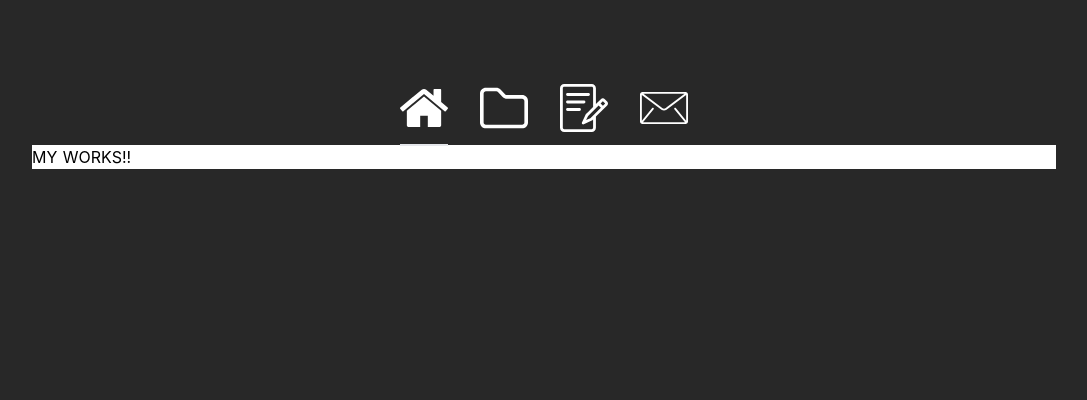
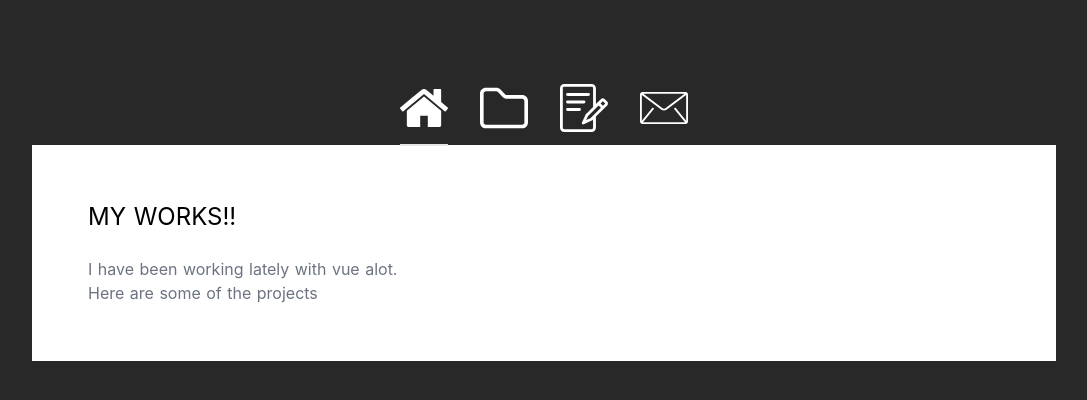
Before and after one commit to uma-victor1/portfolio, a Nuxt app: page /works in a window 1280 px wide. Shown: the top 400 px of the page, without its empty margins (96-1183 px from the left). Built offline with nearby package versions, Linux system fonts and the light colour scheme.

Commit message:
start adding works

```diff
--- a/pages/works.vue
+++ b/pages/works.vue
@@ -1,5 +1,12 @@
 <template>
-	<div><h1>MY WORKS!!</h1></div>
+	<div class="p-14">
+		<h1 class="pb-6 text-2xl">MY WORKS!!</h1>
+		<p class="text-gray-500">
+			I have been working lately with vue alot. <br />Here are some of the
+			projects
+		</p>
+		<div><div></div></div>
+	</div>
 </template>
 
 <script>
```
